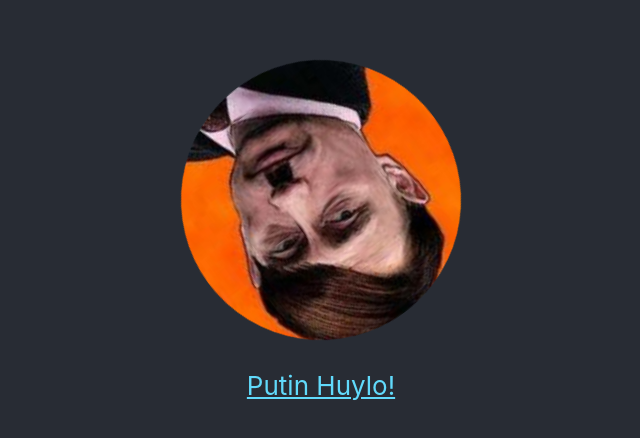
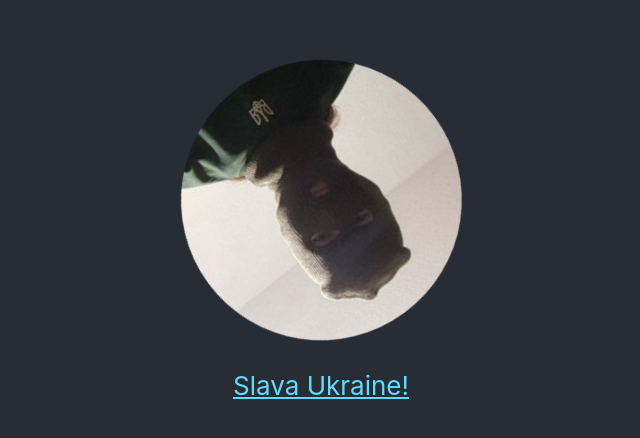
Before and after one commit to VladCramer/dp-test, a React (Create React App) app: page / in a window 1280 px wide. Shown: the part 170-608 px from the top of the page, without its empty margins (319-959 px from the left). Built offline with nearby package versions, Linux system fonts and the light colour scheme.

Commit message:
test commit 4

```diff
--- a/src/App.css
+++ b/src/App.css
@@ -5,7 +5,7 @@
 .App-logo {
   height: 35vmin;
   pointer-events: none;
-  border-radius: 180px;
+  border-radius: 1000px;
   margin-bottom: 30px;
 }
 
--- a/src/App.js
+++ b/src/App.js
@@ -1,4 +1,4 @@
-import logo from './putin.jpg';
+import logo from './lev.jpg';
 import './App.css';
 
 function App() {
@@ -12,7 +12,7 @@ function App() {
           target="_blank"
           rel="noopener noreferrer"
         >
-          Putin Huylo!
+          Slava Ukraine!
         </a>
       </header>
     </div>
```
Also changed, not shown: src/lev.jpg (added).
